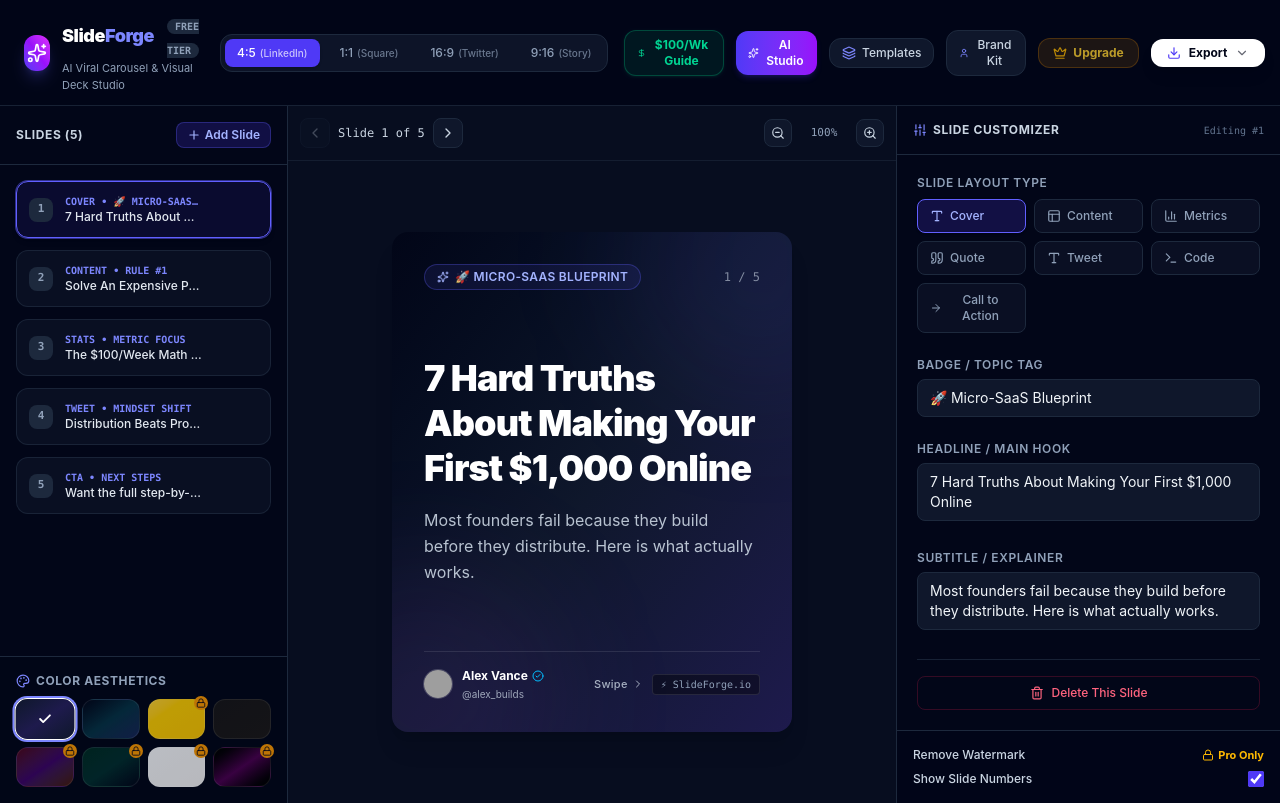
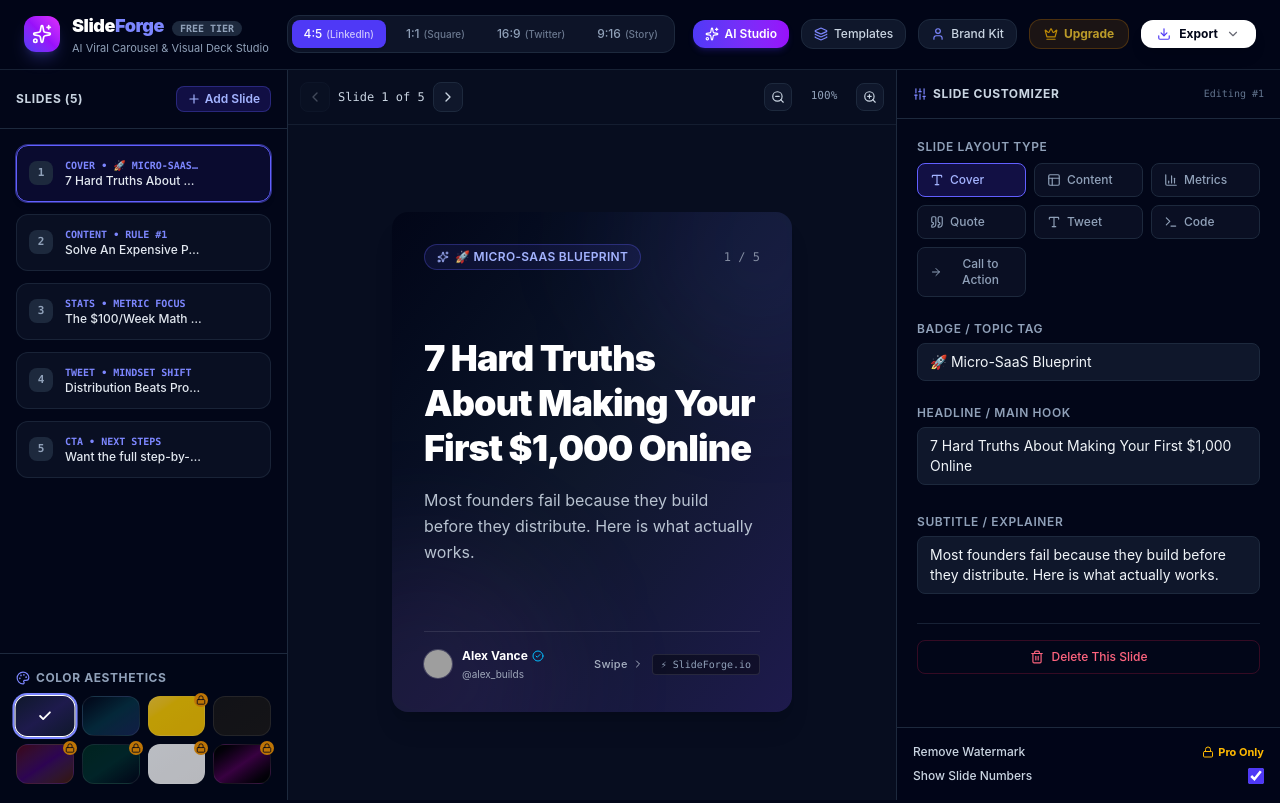
Before and after one commit to quizedguy-art/postcraft-studio, a React (Vite) app: page / in a window 1280 px wide. Built offline with nearby package versions, Linux system fonts and the light colour scheme; grey boxes are pictures that could not be loaded.

Commit message:
Remove internal monetization guide button from public navbar

```diff
--- a/src/components/Navbar.tsx
+++ b/src/components/Navbar.tsx
@@ -6,7 +6,6 @@ import {
   Layers,
   User,
   Crown,
-  DollarSign,
   ChevronDown,
   FileText,
   FolderArchive,
@@ -23,7 +22,7 @@ interface NavbarProps {
   onOpenTemplates: () => void;
   onOpenBrandKit: () => void;
   onOpenPricing: () => void;
-  onOpenGuide: () => void;
+  onOpenGuide?: () => void;
   onExportPdf: () => void;
   onExportZip: () => void;
   onExportPng: () => void;
@@ -38,7 +37,6 @@ export const Navbar: React.FC<NavbarProps> = ({
   onOpenTemplates,
   onOpenBrandKit,
   onOpenPricing,
-  onOpenGuide,
   onExportPdf,
   onExportZip,
   onExportPng,
@@ -108,15 +106,6 @@ export const Navbar: React.FC<NavbarProps> = ({
 
         {/* ACTION BUTTONS & EXPORT */}
         <div className="flex items-center gap-2 sm:gap-3">
-          {/* $100/Wk Monetization Guide */}
-          <button
-            onClick={onOpenGuide}
-            className="flex items-center gap-1.5 px-3 py-1.5 rounded-xl bg-emerald-500/10 hover:bg-emerald-500/20 text-emerald-400 border border-emerald-500/30 text-xs font-bold transition-all shadow-sm shadow-emerald-500/10"
-          >
-            <DollarSign className="w-3.5 h-3.5" />
-            <span className="hidden md:inline">$100/Wk Guide</span>
-          </button>
-
           {/* AI Magic Generator */}
           <button
             onClick={onOpenAI}
```
